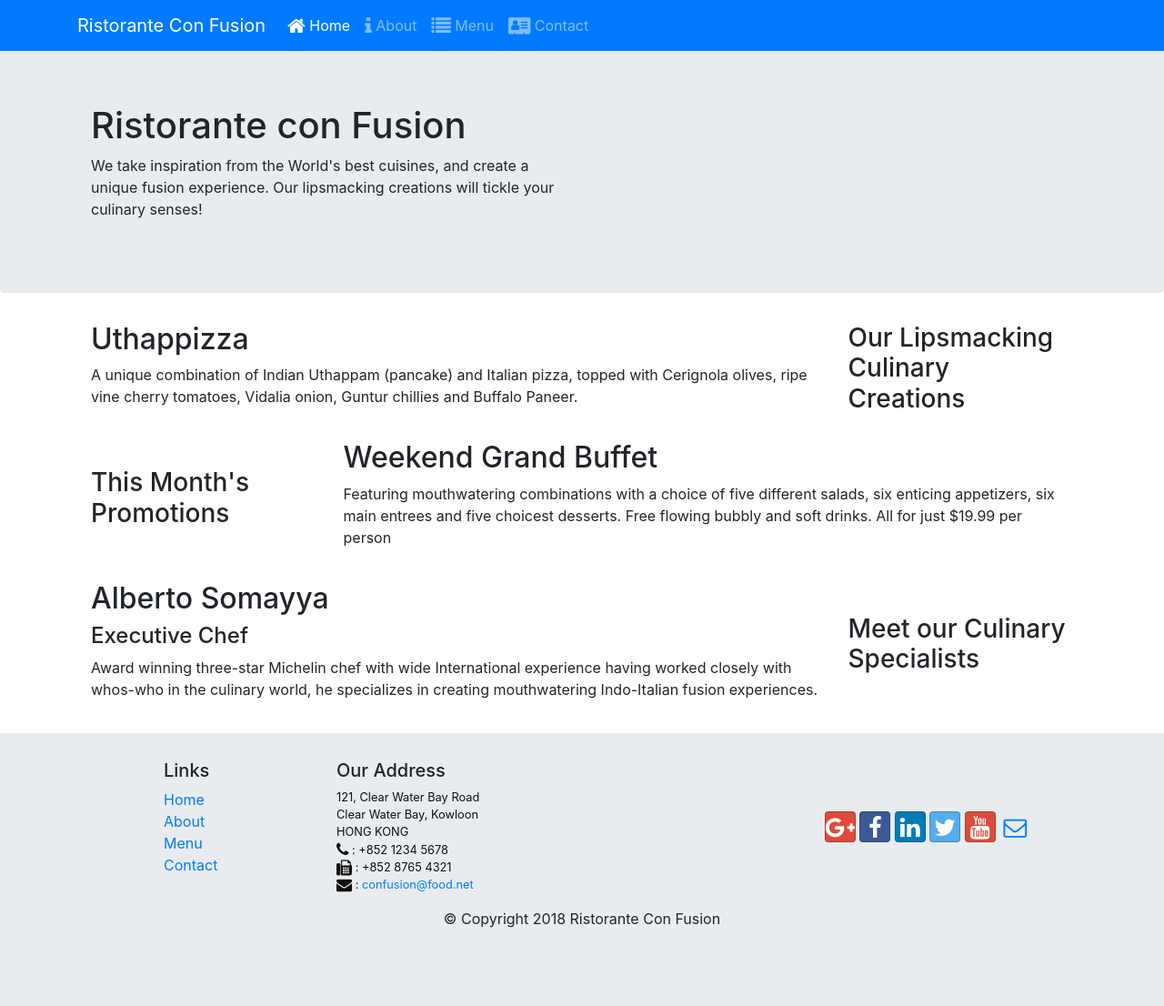
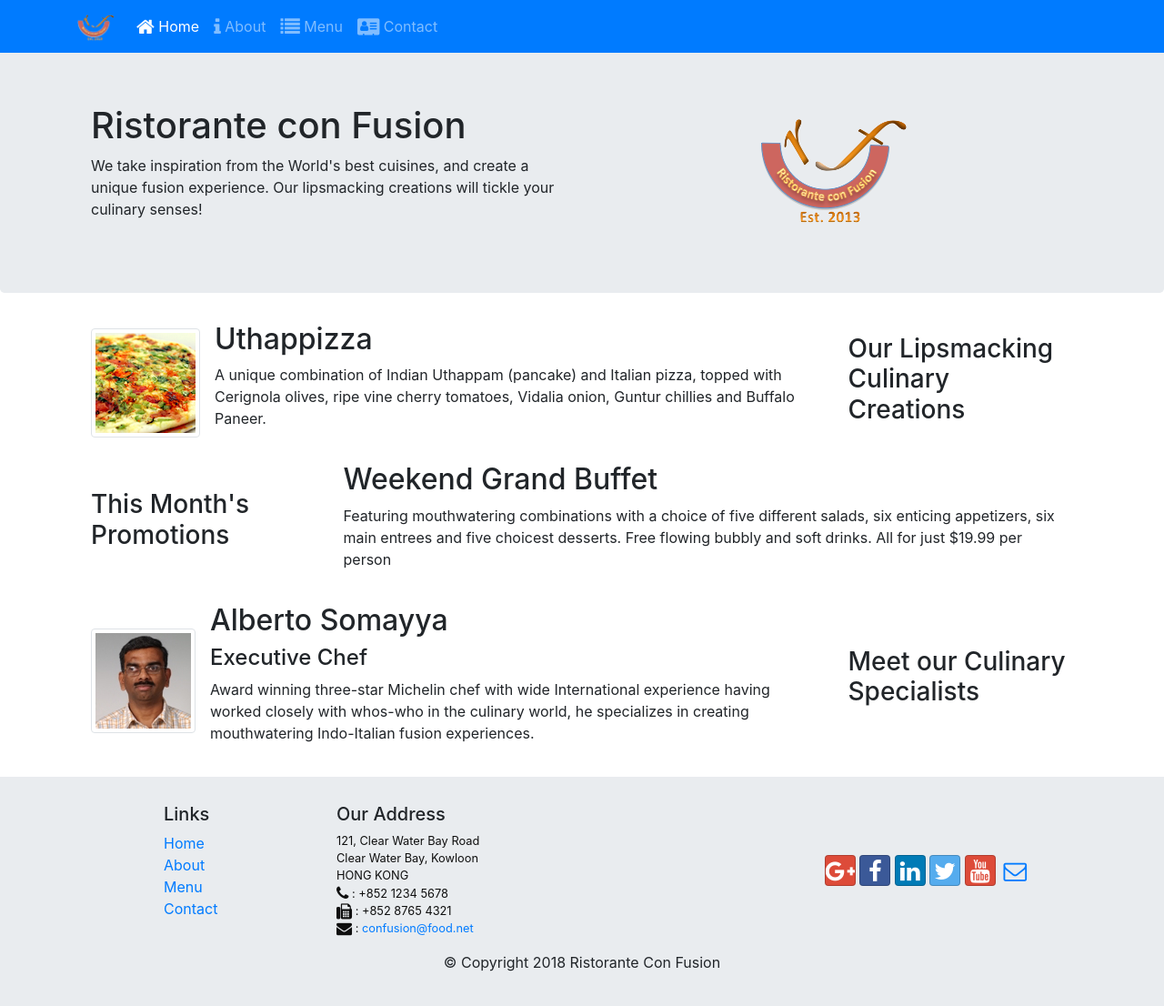
Before and after one commit to hflag/bootstrap_django, a Django app: page / in a window 1280 px wide. Shown: the whole page at 91% size. Before the commit the page ends 1020 px from the top, so only its background shows below. Run offline with Django 3.2, Linux system fonts and the light colour scheme; some libraries are stand-ins or nearby versions.

Commit message:
'为index.html页面添加了images和media'

```diff
--- a/myapp/templates/myapp/index.html
+++ b/myapp/templates/myapp/index.html
@@ -15,7 +15,9 @@
             <button class="navbar-toggler" type="button" data-toggle="collapse" data-target="#Navbar">
                 <span class="navbar-toggler-icon"></span>
             </button>
-            <a class="navbar-brand" href="#">Ristorante Con Fusion</a>
+            <a class="navbar-brand" href="{% url 'index' %}">
+                <img src="{% static 'img/logo.png' %}" height="30" width="41">
+            </a>
             <div class="collapse navbar-collapse" id="Navbar">
                 <ul class="navbar-nav mr-auto">
                     <li class="nav-item active">
@@ -54,7 +56,8 @@
                     <h1>Ristorante con Fusion</h1>
                     <p>We take inspiration from the World's best cuisines, and create a unique fusion experience. Our lipsmacking creations will tickle your culinary senses!</p>
                 </div>
-                <div class="col-12 col-sm">
+                <div class="col-12 col-sm align-self-center text-center">
+                    <img src="{% static 'img/logo.png' %}" class="img-fluid">
                 </div>
             </div>
         </div>
@@ -66,8 +69,16 @@
                 <h3>Our Lipsmacking Culinary Creations</h3>
             </div>
             <div class="col-12 col-sm order-sm-first col-md">
-                <h2>Uthappizza</h2>
-                <p>A unique combination of Indian Uthappam (pancake) and Italian pizza, topped with Cerignola olives, ripe vine cherry tomatoes, Vidalia onion, Guntur chillies and Buffalo Paneer.</p>
+                <div class="media">
+                    <img class="d-flex mr-3 img-thumbnail align-self-center" src="{% static 'img/uthappizza.png' %}">
+                    <div class="media-body">
+                        <h2 class="mt-0">Uthappizza</h2>
+                        <p class="d-none d-sm-block">A unique combination of Indian Uthappam (pancake) and Italian pizza, topped with Cerignola
+                            olives,
+                            ripe vine cherry tomatoes, Vidalia onion, Guntur chillies and Buffalo Paneer.</p>
+                    </div>
+                </div>
+
             </div>
         </div>
 
@@ -87,9 +98,19 @@
                 <h3>Meet our Culinary Specialists</h3>
             </div>
             <div class="col-12 col-sm order-sm-first col-md">
-                <h2>Alberto Somayya</h2>
-                <h4>Executive Chef</h4>
-                <p>Award winning three-star Michelin chef with wide International experience having worked closely with whos-who in the culinary world, he specializes in creating mouthwatering Indo-Italian fusion experiences. </p>
+                <div class="media">
+                    <img class="d-flex mr-3 img-thumbnail align-self-center"
+                         src="{% static 'img/alberto.png' %}" alt="Alberto Somayya">
+                    <div class="media-body">
+                        <h2 class="mt-0">Alberto Somayya</h2>
+                        <h4>Executive Chef</h4>
+                        <p class="d-none d-sm-block">Award winning three-star Michelin chef with wide
+                            International experience having worked closely with
+                            whos-who in the culinary world, he specializes in
+                            creating mouthwatering Indo-Italian fusion experiences.
+                        </p>
+                    </div>
+                </div>
             </div>
         </div>
     </div>
```
Also changed, not shown: myapp/templates/myapp/aboutus.html (+5 -2 lines), myapp/templates/myapp/contactus.html (+5 -2 lines).
